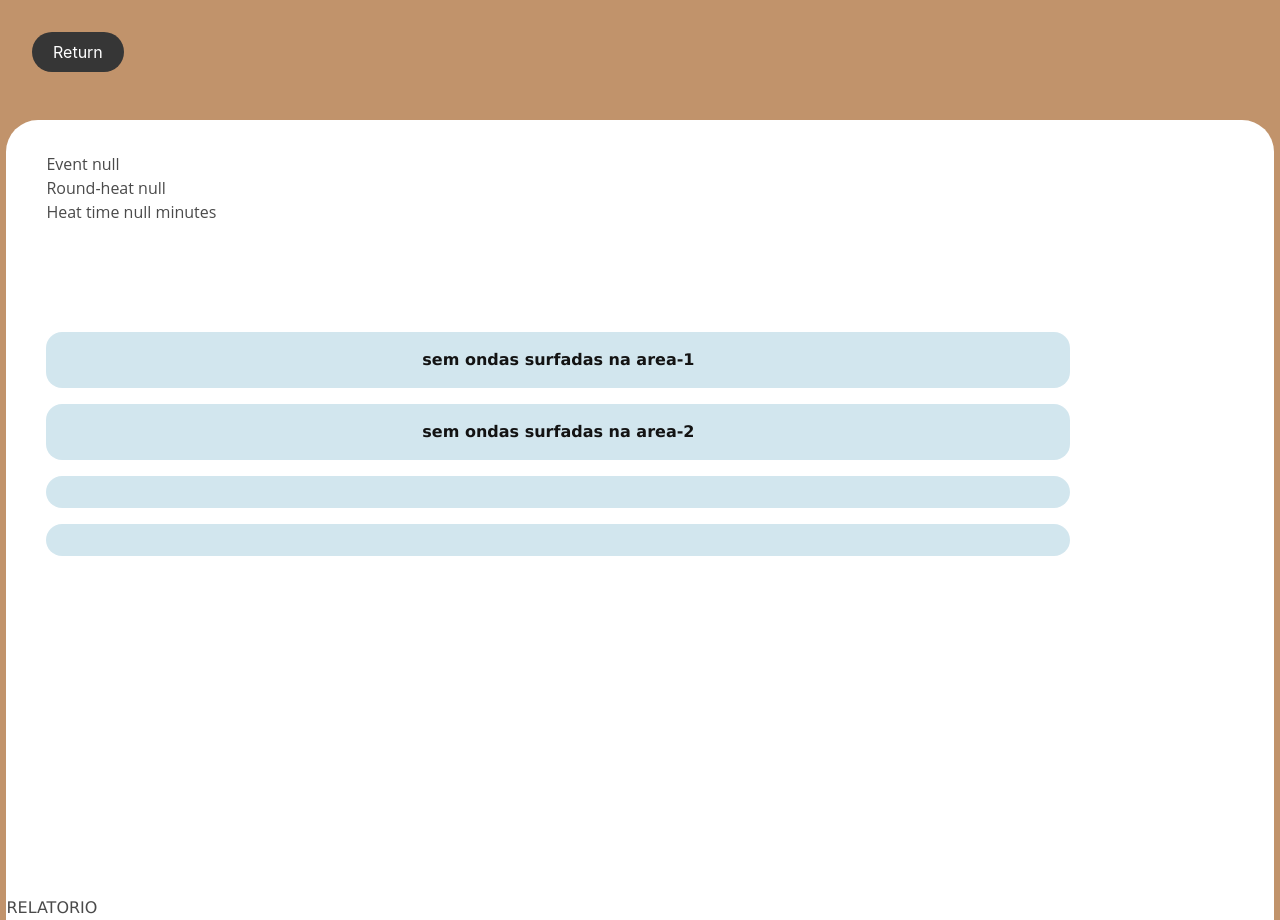
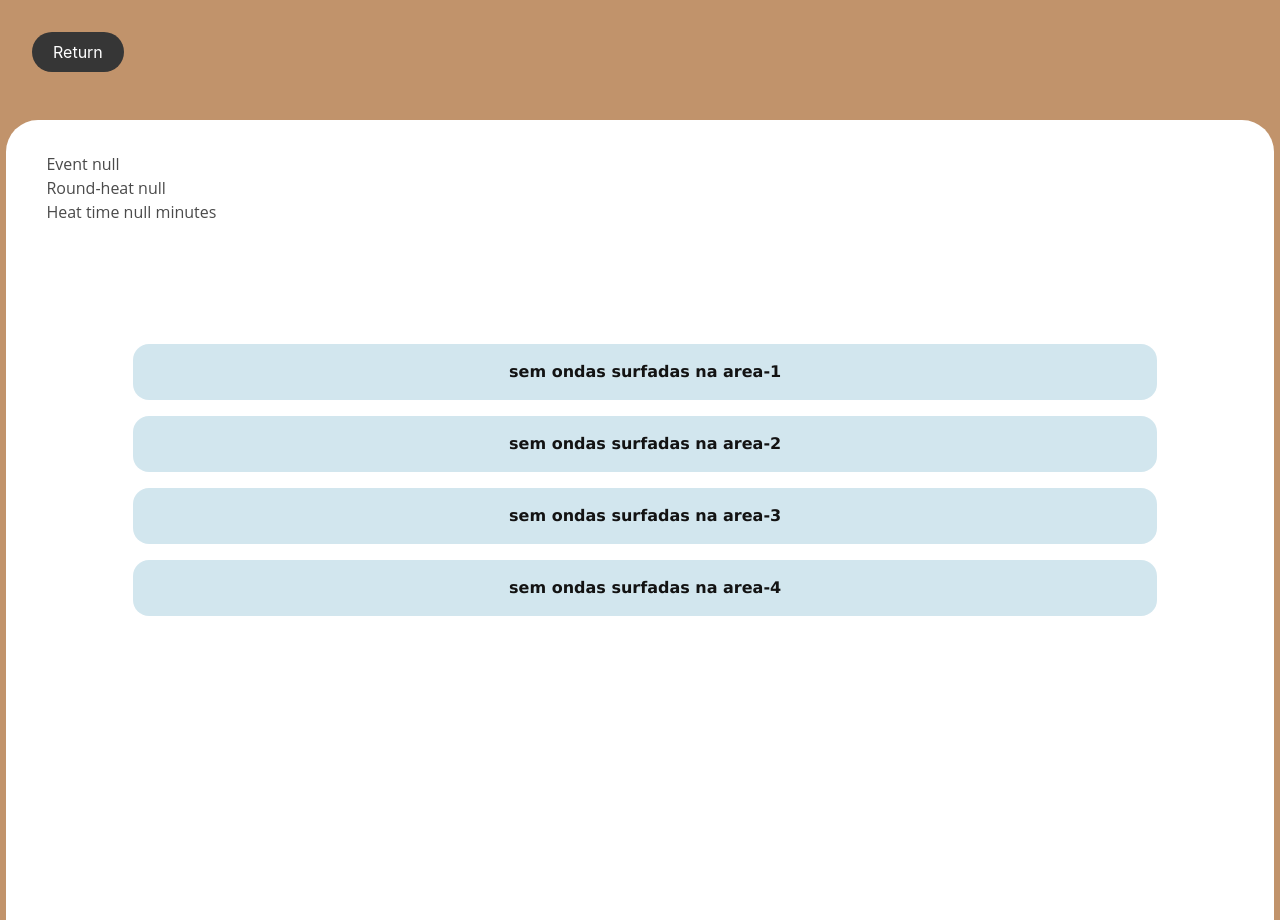
Before and after one commit to ivanmartins090317/Hot-Zone-Surf, a plain HTML site: page screens/related.html in a window 1280 px wide. Drawn offline with nearby package versions, Linux system fonts and the light colour scheme.

Commit message:
cria função relatorio area 3 e 4

```diff
--- a/related.css
+++ b/related.css
@@ -37,12 +37,14 @@ body {
 }
 
 .containerwave {
+  display: block;
+  justify-content: center;
+  align-items: center;
   max-width: 80vw;
   max-height: 80vh;
   grid-column: 1/3;
   grid-row: 2/2;
-  margin: -12rem 0 0 2.5rem;
-  /* background-color: aqua; */
+  margin: -12rem 0 0 10%;
 }
 
 .wave01,
--- a/related.js
+++ b/related.js
@@ -24,6 +24,8 @@ function relatedScreen() {
   addInfoScren();
   addElementWave1();
   addElementWave2();
+  addElementWave3();
+  addElementWave4();
 }
 function addInfoScren() {
   // informações da pagina de relatorio
@@ -65,8 +67,38 @@ function addElementWave2() {
   span2.style.fontWeight = "normal";
   span.appendChild(span2);
 
-  if (waves01 == null) {
+  if (waves02 == null) {
     span.textContent = "sem ondas surfadas na area-2";
+  }
+}
+function addElementWave3() {
+  const span = document.createElement("span");
+  span.textContent = `${waves03} ondas surfadas area 3:\n`;
+  span.style.fontWeight = "bold";
+
+  document.querySelector(".wave03").appendChild(span);
+  const span2 = document.createElement("span");
+  span2.textContent = `waves and time: ${timeWave3}`;
+  span2.style.fontWeight = "normal";
+  span.appendChild(span2);
+
+  if (waves03 == null) {
+    span.textContent = "sem ondas surfadas na area-3";
+  }
+}
+function addElementWave4() {
+  const span = document.createElement("span");
+  span.textContent = `${waves04} ondas surfadas area 4:\n`;
+  span.style.fontWeight = "bold";
+
+  document.querySelector(".wave04").appendChild(span);
+  const span2 = document.createElement("span");
+  span2.textContent = `waves and time: ${timeWave4}`;
+  span2.style.fontWeight = "normal";
+  span.appendChild(span2);
+
+  if (waves03 == null) {
+    span.textContent = "sem ondas surfadas na area-4";
   }
 }
 // const li2 = document.createElement("li");
--- a/screens/related.html
+++ b/screens/related.html
@@ -39,7 +39,6 @@
         <div class="wave04"></div>
       </div>
 
-        <h1 class="container_related_name">RELATORIO</h1>
       </div>
     </div>
 
```
